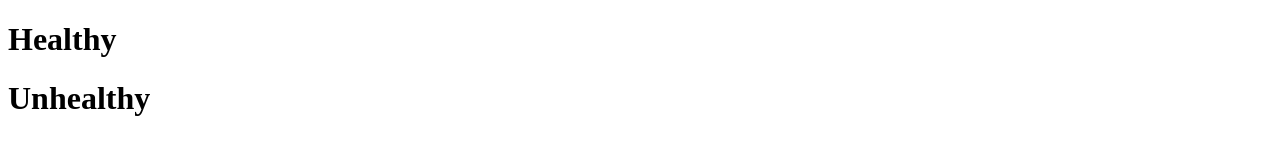
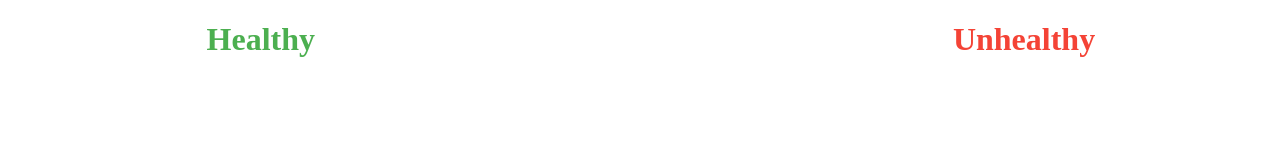
Before and after one commit to thibaut129/TUIOSamples, a website built with webpack: page index.ejs in a window 1280 px wide. Both pictures are taken after a click on the button "Fruits and vegetables (using ImageElementWidget)". Built offline with nearby package versions, Linux system fonts and the light colour scheme; what tuiomanager would draw is missing.

Commit message:
Adding a css file for the examples

```diff
--- a/index.ejs
+++ b/index.ejs
@@ -3,6 +3,7 @@
   <head>
     <meta charset="utf-8" />
     <meta name="viewport" content="width=device-width,initial-scale=1" />
+    <link rel="stylesheet" type="text/css" href="src/examples.css">
     <title>TUIOSamples</title>
   </head>
   <body>
--- /dev/null
+++ b/src/examples.css
@@ -0,0 +1,17 @@
+
+#healthy-container
+{
+  color:#4caf50;
+  width:40%;
+  text-align: center;
+}
+
+#unhealthy-container
+{
+  position: absolute;
+  right:0;
+  top:0;
+  width:40%;
+  color:#f44336;
+  text-align: center;
+}
```
